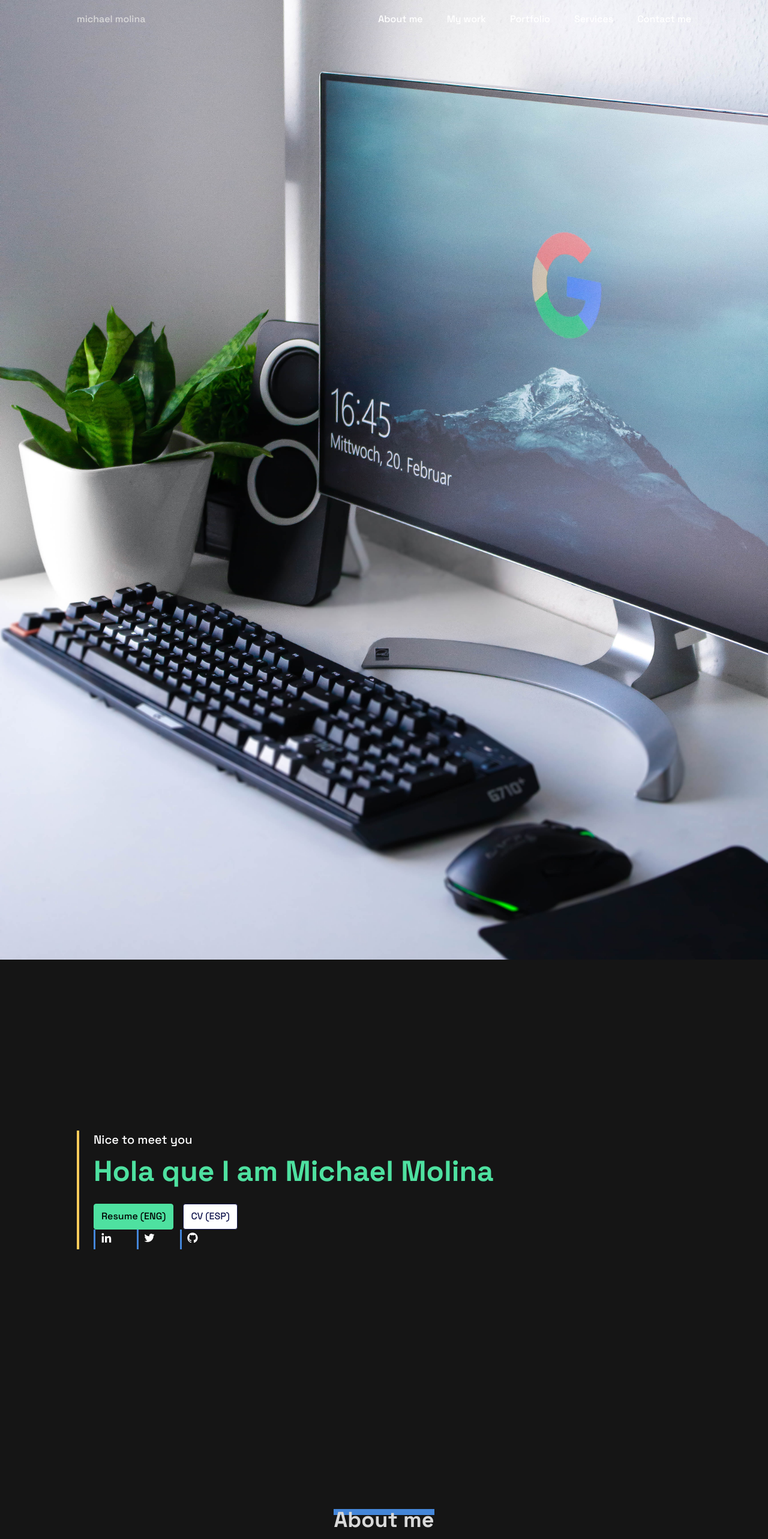
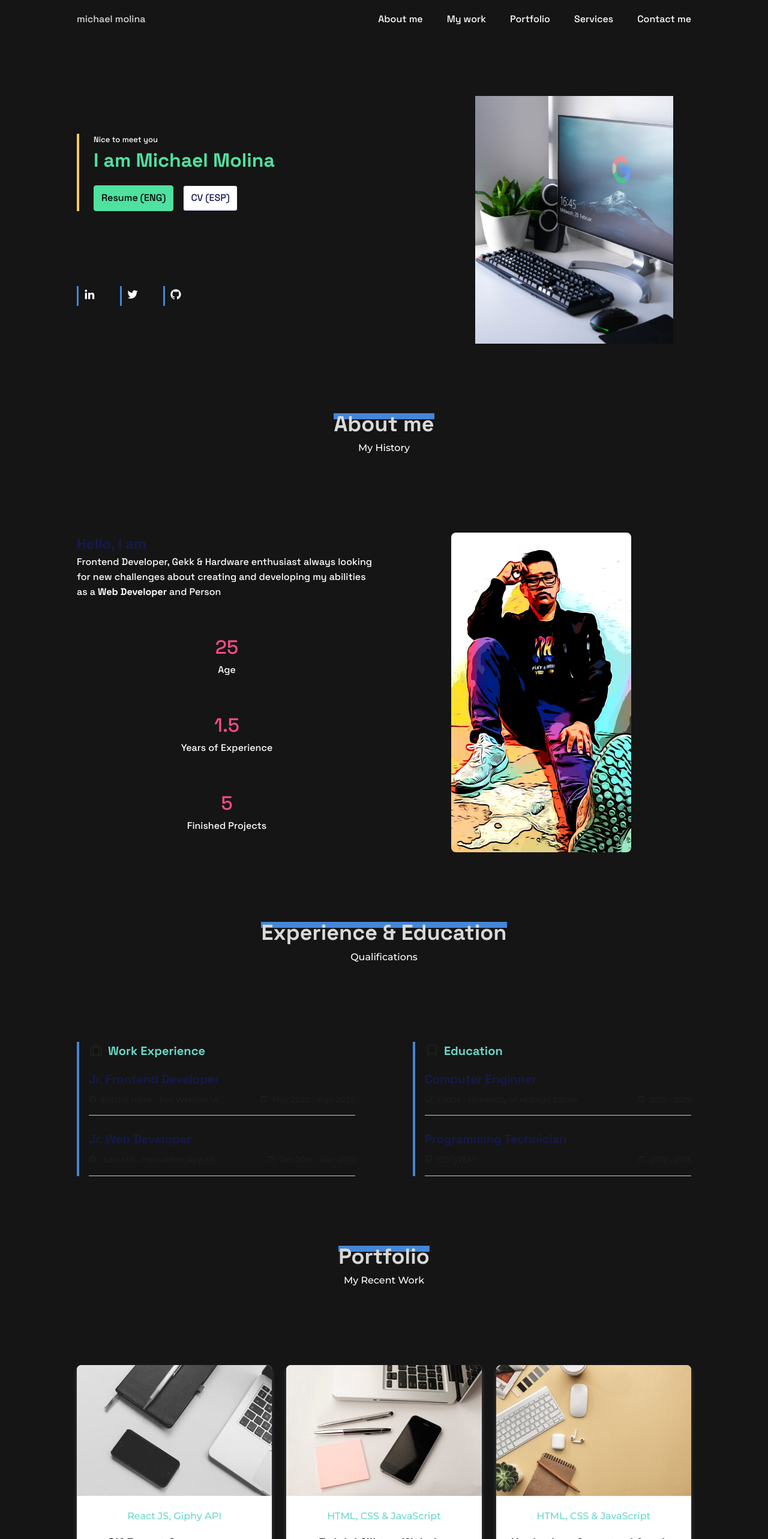
Before and after one commit to ForeverMikk/portfolio, a React (Create React App) app: page / in a window 1280 px wide. Shown: the top 2566 px of the page at 60% size. Built offline with nearby package versions, Linux system fonts and the light colour scheme.

Commit message:
new styles in menu

```diff
--- a/src/componets/Home/Home.jsx
+++ b/src/componets/Home/Home.jsx
@@ -25,20 +25,20 @@ const HomeIcon = ({ link, icon }) => {
 export const Home = () => {
   return (
     <>
-      <section className='home' id='home'>
-        <img src={home} alt='' />
-
-        <div className='home-container bd-container bd-grid'>
+      <section className='home bd-container bd-grid' id='home'>
+        <div className='home-container '>
           <div className='home-data'>
             <span className='home-text'>Nice to meet you</span>
             <h1 className='home-name'>
-              Hola que I am <span>Michael Molina</span>
+              I am <span>Michael Molina</span>
             </h1>
 
             <div className='buttons'>
               <HomeButton link={curriculumEng} buttonStyle='button-1' text='Resume (ENG)' />
               <HomeButton link={curriculumEsp} buttonStyle='button-2' text='CV (ESP)' />
             </div>
+          </div>
+
           <div className='home-social'>
             <HomeIcon
               link='https://www.linkedin.com/in/michael-molina-2582a9100'
@@ -48,6 +48,9 @@ export const Home = () => {
             <HomeIcon link='https://github.com/ForeverMikk' icon='bxl-github' />
           </div>
         </div>
+
+        <div className='home-img'>
+          <img src={home} alt='' />
         </div>
       </section>
     </>
--- a/src/componets/Home/home.scss
+++ b/src/componets/Home/home.scss
@@ -1,19 +1,20 @@
 /*===== Home Styles =====*/
 .home {
-  overflow: hidden;
+  // overflow: hidden;
+  display: flex;
+  margin-top: 10rem;
 }
 .home-container {
-  position: relative;
-  height: calc(100vh - var(--header-height));
-  grid-template-rows: repeat(2, max-content);
-  align-content: space-around;
-  row-gap: 2rem;
+  display: flex;
+  flex-direction: column;
+  justify-content: space-around;
 }
 .home-data {
   border-left: 4px solid var(--yellow);
   padding-left: 1.5rem;
-  // z-index: var(--z-tooltip);
+  width: 50vw;
 }
+
 .home-name {
   color: var(--green);
   font-size: 2rem;
@@ -33,11 +34,7 @@
 }
 
 /* ===== Image ===== */
-.home-img {
-  position: absolute;
-  right: 0;
-  bottom: 0;
-}
+
 .home-img img {
   width: 240px;
   transition: 0.4s;
@@ -82,29 +79,7 @@
   border-color: var(--first-color);
 }
 
-/* ========== Media Querys ==========*/
-@media screen and (min-width: 576px) {
-  .home-img img {
-    width: 330px;
-  }
-}
-
 @media screen and (min-width: 768px) {
-  .home-container {
-    height: 100vh;
-    grid-template-rows: max-content 0.5fr;
-    align-content: flex-end;
-  }
-  .home-name {
-    font-size: 3rem;
-  }
-  .home-text {
-    font-size: 1.25rem;
-  }
-  .home-profession {
-    font-size: 2rem;
-  }
-
   /* Social Media Icons */
   .home-social {
     flex-direction: row;
@@ -120,3 +95,10 @@
     width: 440px;
   }
 }
+
+/* ========== Media Querys ==========*/
+@media screen and (min-width: 600px) {
+  .home-img img {
+    width: 330px;
+  }
+}
```
Lines whose indentation alone changed are shown as unchanged.
